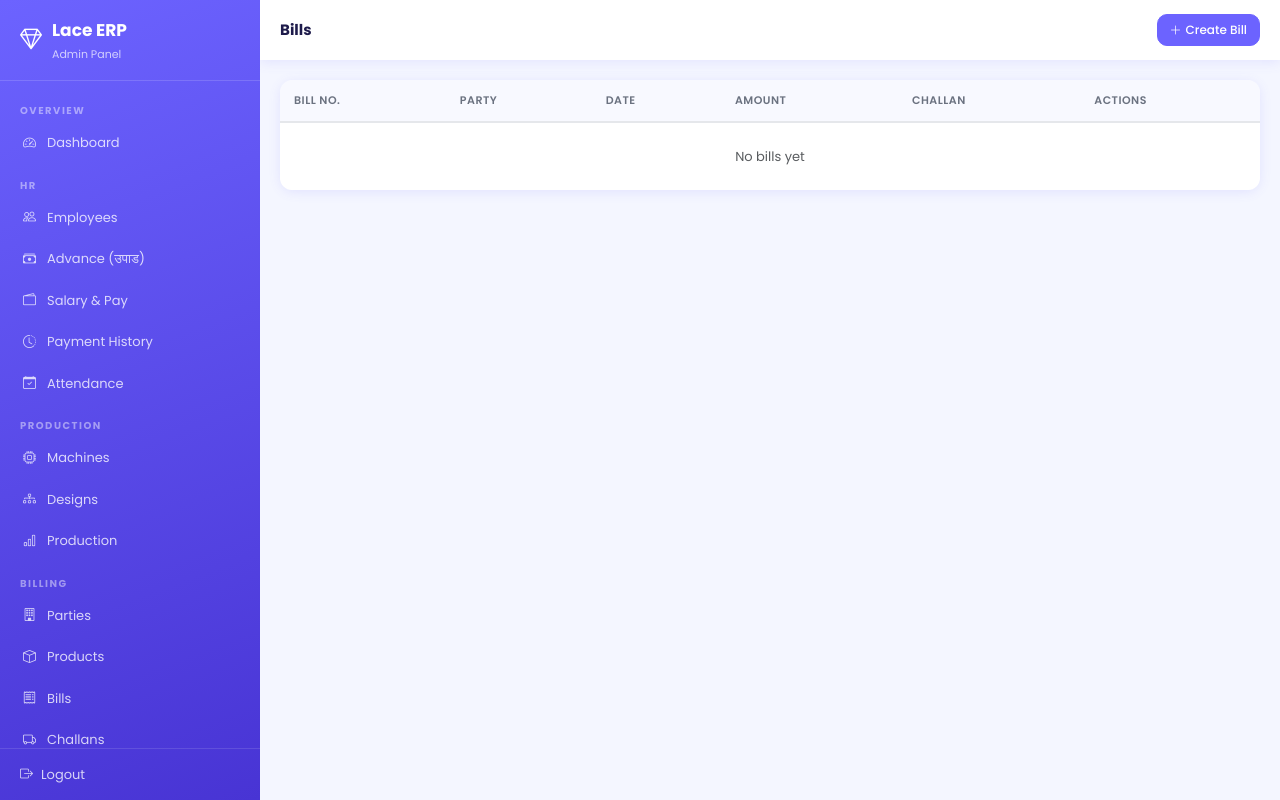
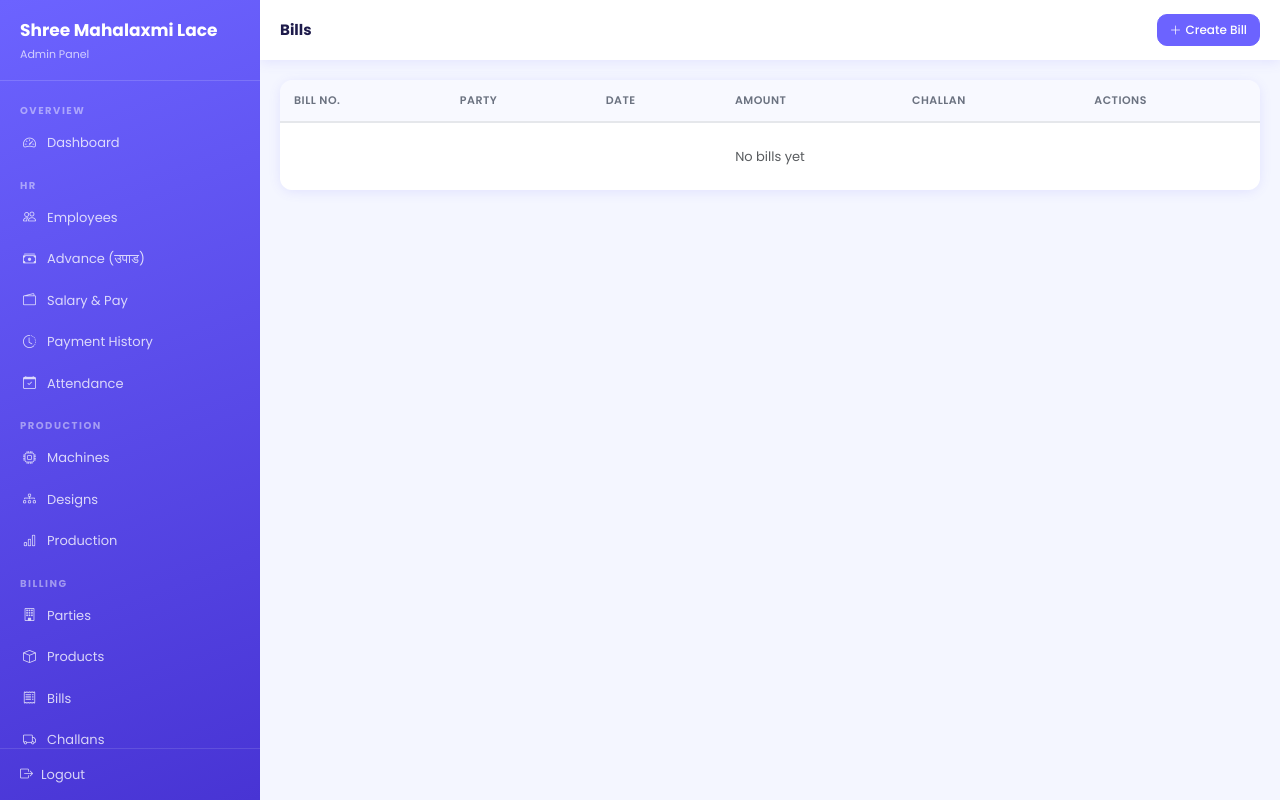
Before and after one commit to canteentdec-lang/lace_erp, a Django app: template templates/admin/bill_list.html in a window 1280 px wide. Run offline with Django 5.2, Linux system fonts and the light colour scheme; the template is opened without the code that fills it, so the values that code supplies are empty.

Commit message:
1changes

```diff
--- /dev/null
+++ b/api/index.py
@@ -0,0 +1,6 @@
+import os
+from django.core.wsgi import get_wsgi_application
+
+os.environ.setdefault('DJANGO_SETTINGS_MODULE', 'lace_erp.settings')
+
+app = get_wsgi_application()
--- a/lace_erp/settings.py
+++ b/lace_erp/settings.py
@@ -23,6 +23,7 @@ MIDDLEWARE = [
     'django.contrib.auth.middleware.AuthenticationMiddleware',
     'django.contrib.messages.middleware.MessageMiddleware',
     'django.middleware.clickjacking.XFrameOptionsMiddleware',
+    'whitenoise.middleware.WhiteNoiseMiddleware',
 ]
 ROOT_URLCONF = 'lace_erp.urls'
 TEMPLATES = [{
--- a/requirements.txt
+++ b/requirements.txt
@@ -1,2 +1 @@
 Django==5.0.6
-mysqlclient==2.2.4
--- a/templates/admin/sidebar.html
+++ b/templates/admin/sidebar.html
@@ -1,8 +1,8 @@
 <div class="sidebar-overlay" id="sidebarOverlay"></div>
 <aside class="sidebar" id="adminSidebar">
   <div class="brand">
-    <i class="bi bi-gem" style="font-size:22px;flex-shrink:0"></i>
-    <div style="flex:1;min-width:0"><div>Lace ERP</div><small>Admin Panel</small></div>
+    {% comment %} <i class="bi bi-gem" style="font-size:22px;flex-shrink:0"></i> {% endcomment %}
+    <div style="flex:1;min-width:0"><div>Shree Mahalaxmi Lace</div><small>Admin Panel</small></div>
     <button class="close-btn" onclick="toggleSidebar()" title="Close"><i class="bi bi-x-lg"></i></button>
   </div>
   <nav>
--- a/templates/base.html
+++ b/templates/base.html
@@ -6,7 +6,7 @@
 <meta name="mobile-web-app-capable" content="yes">
 <meta name="apple-mobile-web-app-capable" content="yes">
 <meta name="theme-color" content="#6C63FF">
-<title>{% block title %}Lace ERP{% endblock %}</title>
+<title>{% block title %} Shree Mahalaxmi Lace  {% endblock %}</title>
 <link rel="stylesheet" href="https://cdn.jsdelivr.net/npm/bootstrap@5.3.3/dist/css/bootstrap.min.css">
 <link rel="stylesheet" href="https://cdn.jsdelivr.net/npm/bootstrap-icons@1.11.3/font/bootstrap-icons.css">
 <link href="https://fonts.googleapis.com/css2?family=Poppins:wght@300;400;500;600;700&display=swap" rel="stylesheet">
```
